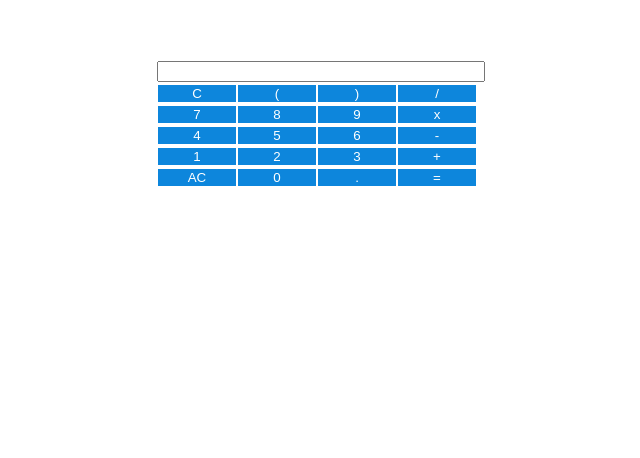
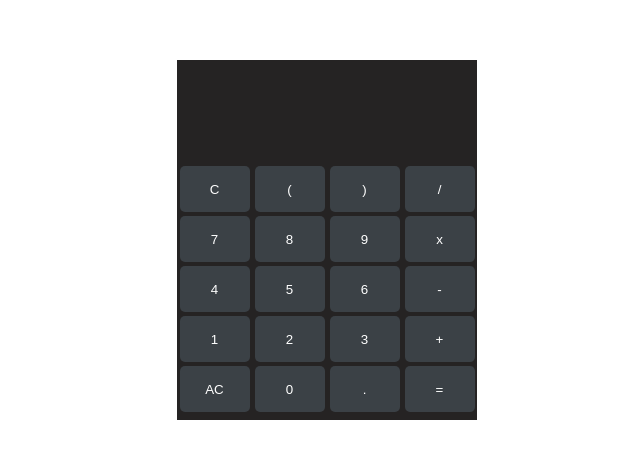
Before and after one commit to MarkoI89/Calculator-React, a React (Create React App) app: page / in a window 1280 px wide. Shown: the part 140-598 px from the top of the page, without its empty margins (291-931 px from the left). Built offline with nearby package versions, Linux system fonts and the light colour scheme.

Commit message:
Changed style

```diff
--- a/src/App.css
+++ b/src/App.css
@@ -1,20 +1,39 @@
 .App {
   text-align: center;
-  width: 25%;
-  height: 50%;
+  width: 300px;
+  height: 360px;
   position: absolute;
   right: 40%;
   top: 25%;
+  background-color: rgb(37, 35, 35);
 }
 
 .App input{
-  width: 100%;
+  width: 290px;
+  height: 50px;
+  background-color: rgb(37, 35, 35);
+  border: none;
+  color: white;
 }
 
 .App button {
-  width: 25%;
-  height: 10%;
-  background-color: rgb(13, 134, 220);
+  width: 70px;
+  height: 46px;
+  background-color: rgb(59, 65, 70);
   color: white;
-  border: 1px solid white;
+  /* border: 1px solid rgb(245, 246, 246); */
+  border: none;
+  border-radius: 5px;
 }
+
+.buttonsContainer{
+  display: flex;
+  flex-direction: column;
+  justify-content: space-around;
+  height: 250px;
+}
+
+.buttons{
+  display: flex;
+  justify-content: space-around;
+}
--- a/src/App.js
+++ b/src/App.js
@@ -3,38 +3,41 @@ import './App.css';
 import {useState} from "react"
 
 function App() {
+  const [ secondaryInput, setSecondaryInput ] = useState("")
   const [ inputValue, setInputValue ] = useState("")
 
   return (
     <div className="App">
       <div>
+        <input value={secondaryInput}></input>
         <input value={inputValue}></input>
       </div>
-      <div>
+      <div className='buttonsContainer' >
+        <div className='buttons'>
           <button onClick={() => setInputValue(inputValue.slice(0, -1))} >C</button>
           <button onClick={() => setInputValue(inputValue.concat("("))} >(</button>
           <button onClick={() => setInputValue(inputValue.concat(")"))} > ) </button>
           <button onClick={() => setInputValue(inputValue.concat("/"))} >/</button>
         </div>
-      <div>
+        <div className='buttons' >
           <button onClick={() => setInputValue(inputValue.concat(7))} >7</button>
           <button onClick={() => setInputValue(inputValue.concat(8))} >8</button>
           <button onClick={() => setInputValue(inputValue.concat(9))} >9</button>
           <button onClick={() => setInputValue(inputValue.concat("*"))}>x</button>
         </div>
-      <div>
+        <div className='buttons' >
           <button onClick={() => setInputValue(inputValue.concat(4))} >4</button>
           <button onClick={() => setInputValue(inputValue.concat(5))} >5</button>
           <button onClick={() => setInputValue(inputValue.concat(6))} >6</button>
           <button onClick={() => setInputValue(inputValue.concat("-"))} >-</button>
         </div>
-      <div>
+        <div className='buttons' >
           <button onClick={() => setInputValue(inputValue.concat(1))} >1</button>
           <button onClick={() => setInputValue(inputValue.concat(2))} >2</button>
           <button onClick={() => setInputValue(inputValue.concat(3))} >3</button>
           <button onClick={() => setInputValue(inputValue.concat("+"))} >+</button>
         </div>
-      <div>
+        <div className='buttons' >
           {/* <button onClick={() => setInputValue(Math.sqrt(inputValue))} >√</button> */}
           <button onClick={() => setInputValue("")} >AC</button>
           <button onClick={() => setInputValue(inputValue.concat(0))} >0</button>
@@ -42,6 +45,7 @@ function App() {
           <button onClick={() => setInputValue(eval(inputValue))} >=</button>
         </div>
       </div>
+    </div>
   );
 }
 
```
Lines whose indentation alone changed are shown as unchanged.
